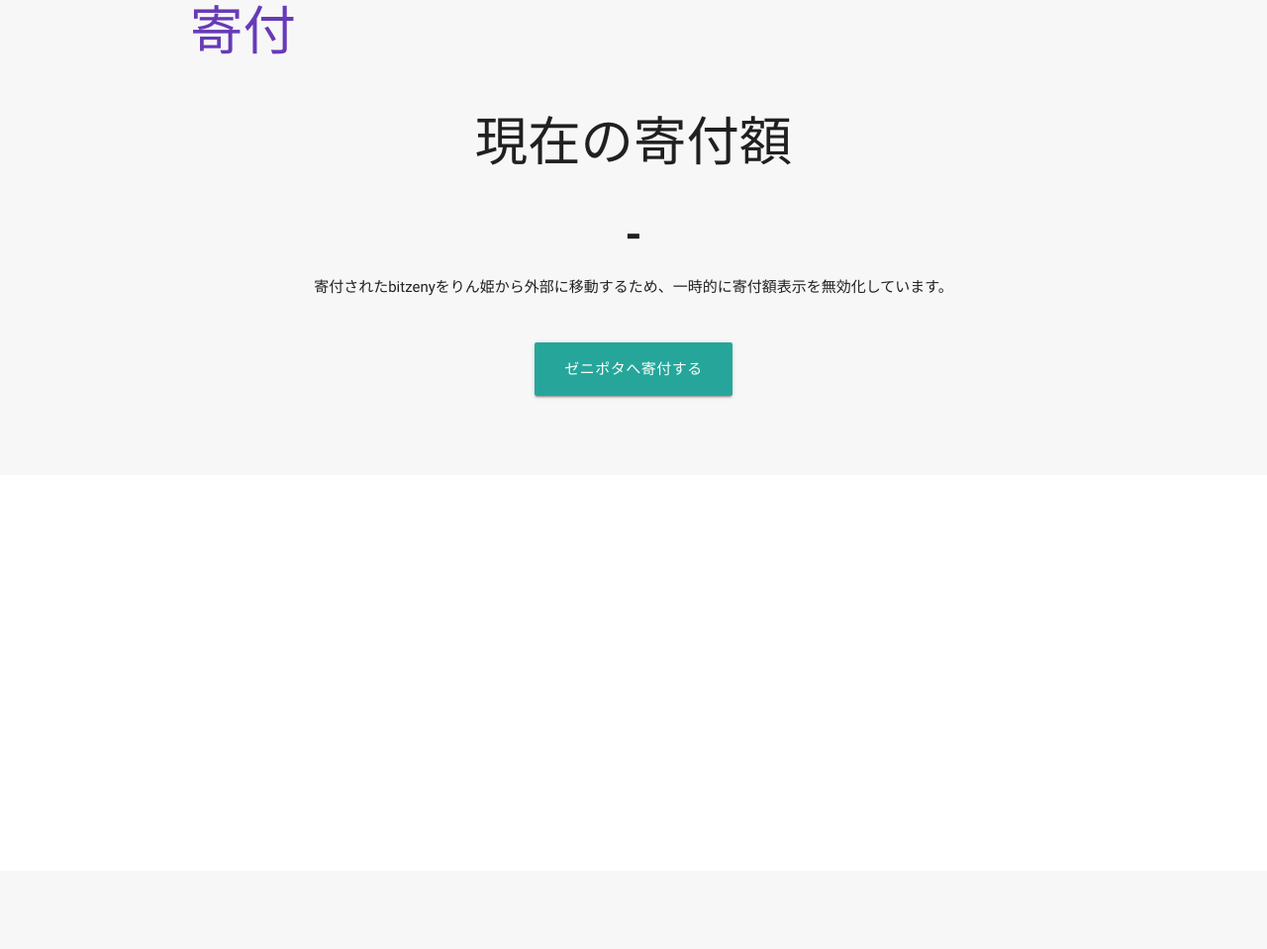
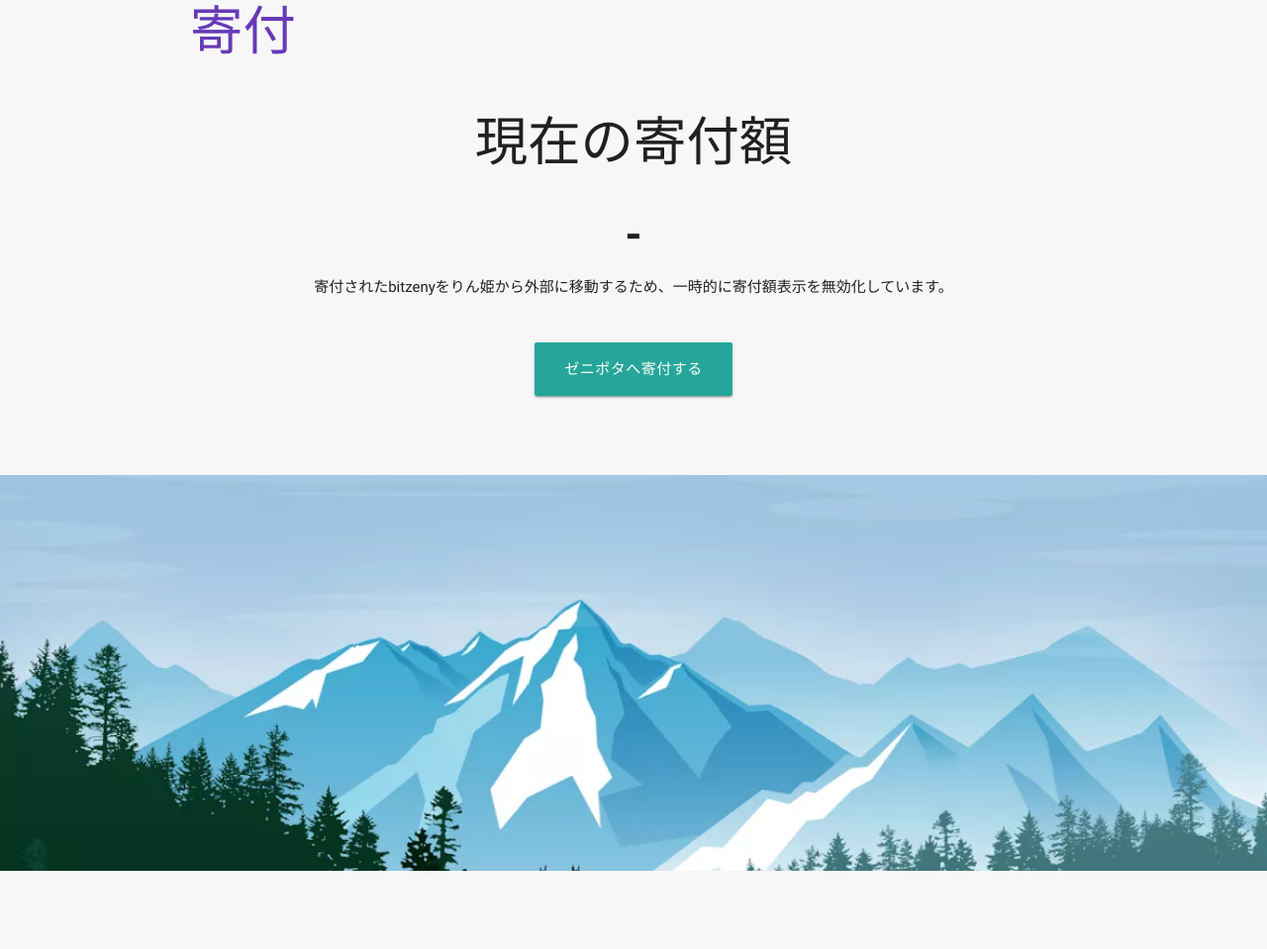
Before and after one commit to kamata4649/zenypota.github.io, a plain HTML site: page index.html in a window 1280 px wide. Shown: the part 1501-2460 px from the top of the page at 99% size. Drawn offline with nearby package versions, Linux system fonts and the light colour scheme.

Commit message:
parallax1.webpが表示されない不具合を修正

```diff
--- a/index.html
+++ b/index.html
@@ -136,10 +136,9 @@
 
 <!--Parallax-->
 <div class="parallax-container">
-    <div class="parallax"><picture>
-  <source type="image/webp" srcset="img/parallax1.webp" />
-  <img src="img/parallax1.png">
-</picture></div>
+    <div class="parallax">
+  <img type="image/webp" src="img/parallax1.webp">
+</div>
 </div>
 
 <!--Team-->
```
